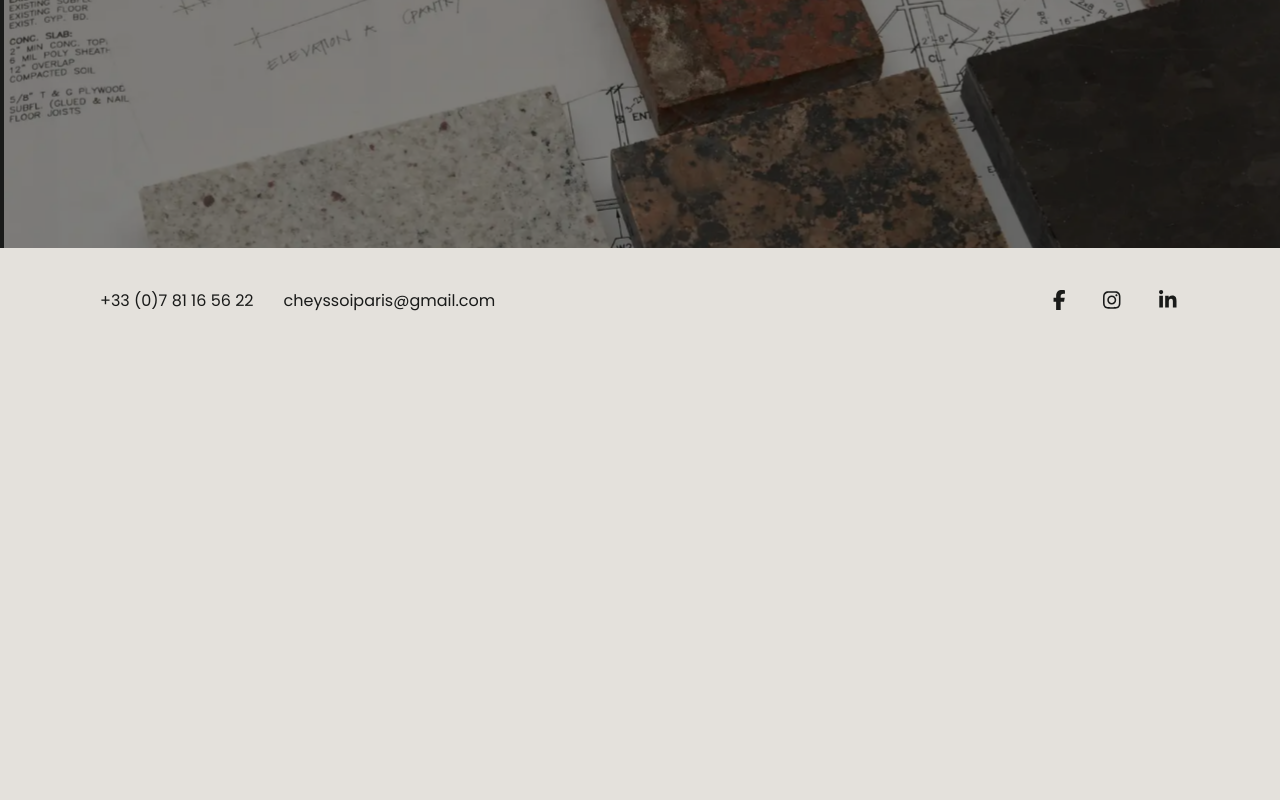
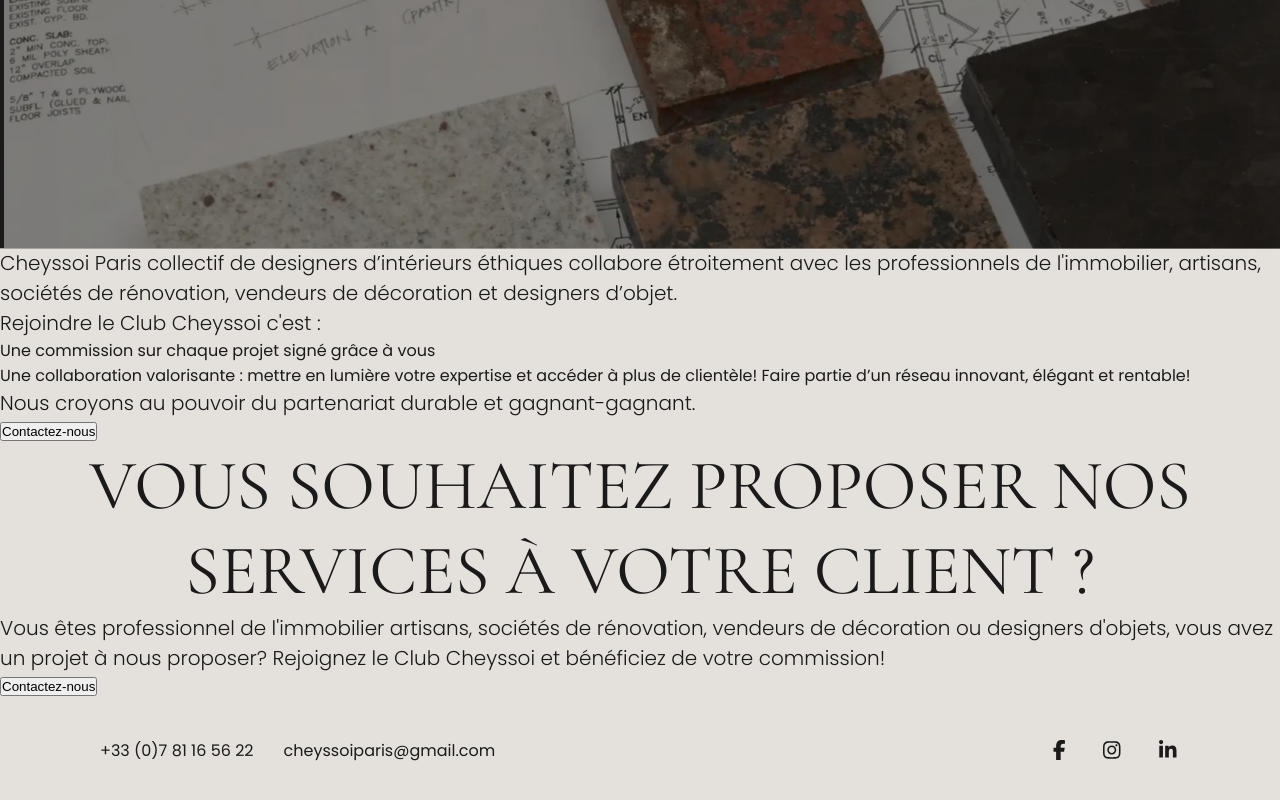
Before and after one commit to Scharlyopitz/CHEYSSOI-PARIS, a React (Vite) app: page /espacepro in a window 1280 px wide. Shown: the part 552-1352 px from the top of the page. Built offline with nearby package versions, Linux system fonts and the light colour scheme.

Commit message:
Ajout composent section pour l'espace pro

```diff
--- /dev/null
+++ b/src/components/EspacePRO/ContactButton.jsx
@@ -0,0 +1,3 @@
+export default function ContactButton() {
+  return <button onClick={(e) => e.preventDefault()}>Contactez-nous</button>;
+}
--- /dev/null
+++ b/src/components/EspacePRO/Section.jsx
@@ -0,0 +1,19 @@
+import React from "react";
+import ContactButton from "./ContactButton";
+
+export default function Section() {
+  const title = `VOUS SOUHAITEZ PROPOSER NOS SERVICES À VOTRE CLIENT ?`;
+  const text = `Vous êtes professionnel de l'immobilier artisans, sociétés de rénovation, vendeurs de décoration ou designers d'objets, vous avez un projet à nous proposer?
+Rejoignez le Club Cheyssoi et bénéficiez de votre commission! `;
+
+  return (
+    <div className="sectionContainer espaceProSection">
+      <div className="image">{/* <img src="" alt="" /> */}</div>
+      <div className="textContainer">
+        <h2>{title}</h2>
+        <p>{text}</p>
+        <ContactButton />
+      </div>
+    </div>
+  );
+}
--- a/src/pages/EspacePro.jsx
+++ b/src/pages/EspacePro.jsx
@@ -5,6 +5,8 @@ import PageTransition from "../components/PageTransition";
 import ProgressBar from "../components/ProgressBar";
 import ImageEspacePro from "/PAGEPRO.webp";
 import Footer from "../components/Footer";
+import Section from "../components/EspacePRO/Section";
+import ContactButton from "../components/EspacePRO/ContactButton";
 
 export default function EspacePro({ loader }) {
   useEffect(() => {
@@ -20,8 +22,37 @@ export default function EspacePro({ loader }) {
         text="club cheyssoi"
         undertitle="page reservee AUX PROFESSIONNELS"
       />
+      <TopSection />
+      <Section />
       <Footer />
       <PageTransition loader={loader} />
     </main>
   );
 }
+
+function TopSection() {
+  return (
+    <div className="espaceProSection">
+      <p>
+        Cheyssoi Paris collectif de designers d’intérieurs éthiques collabore
+        étroitement avec les professionnels de l'immobilier, artisans, sociétés
+        de rénovation, vendeurs de décoration et designers d’objet.{" "}
+      </p>
+      <div>
+        <p>Rejoindre le Club Cheyssoi c'est :</p>
+        <ul>
+          <li>Une commission sur chaque projet signé grâce à vous</li>
+          <li>
+            Une collaboration valorisante : mettre en lumière votre expertise et
+            accéder à plus de clientèle! Faire partie d’un réseau innovant,
+            élégant et rentable!
+          </li>
+        </ul>
+        <p>
+          Nous croyons au pouvoir du partenariat durable et gagnant-gagnant.
+        </p>
+      </div>
+      <ContactButton />
+    </div>
+  );
+}
```
